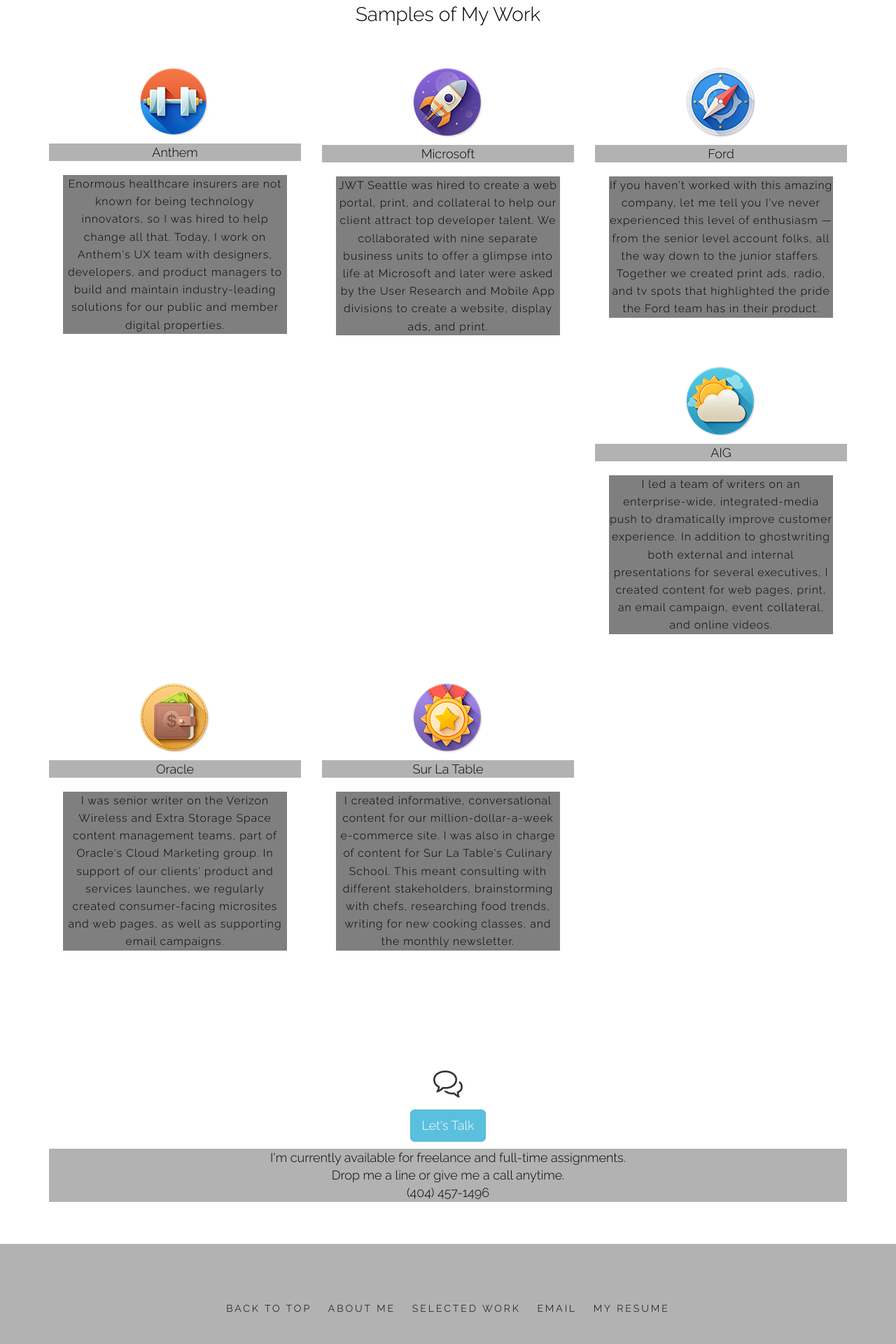
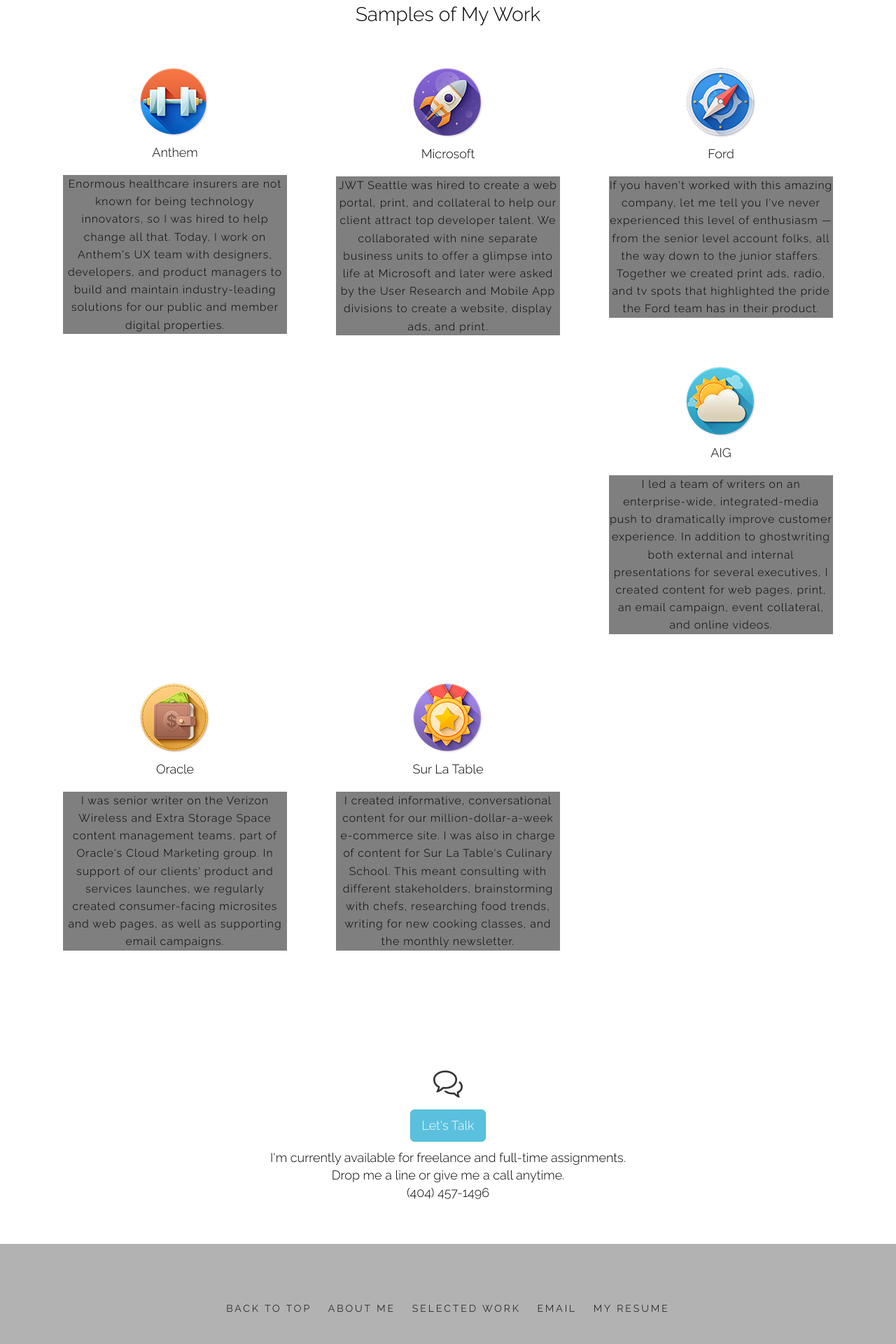
Before and after one commit to gurliaccio/copywriting, a PHP site: page / in a window 1280 px wide. Shown: the part 952-2872 px from the top of the page at 70% size. Run offline with PHP 8.4, Linux system fonts and the light colour scheme; some libraries are stand-ins or nearby versions; some web fonts are replaced.

Commit message:
Update style.css

```diff
--- a/css/style.css
+++ b/css/style.css
@@ -18,7 +18,7 @@
 h1{font-size: 66px;color: #000000;}
 h2{font-size: 42px;color: #000000;}
 h3{font-size: 28px;color: #000000;}
-h4{background-color: rgba(0, 0, 0, 0.3);font-size: 18px; line-height: 1.4em;color: #000000;}
+h4{font-size: 18px; line-height: 1.4em;color: #000000;}
 p{
     margin: 20px;
     letter-spacing: 1px;
```
